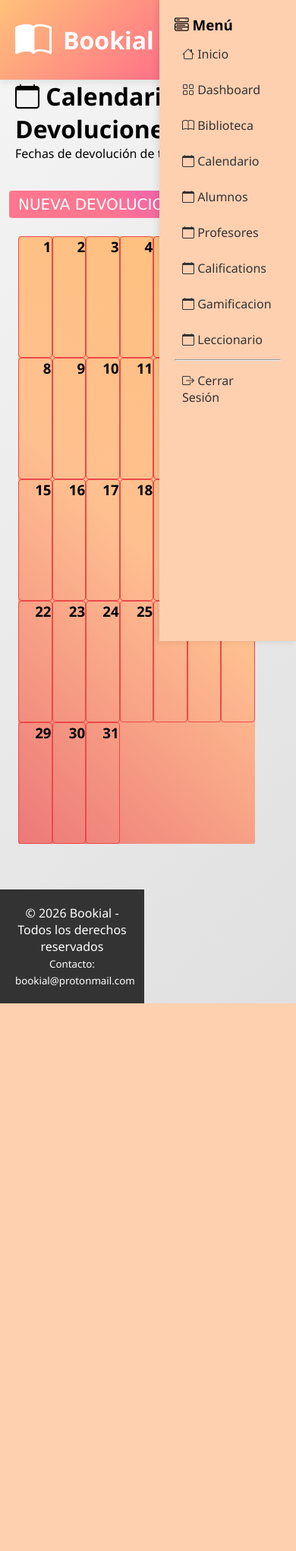
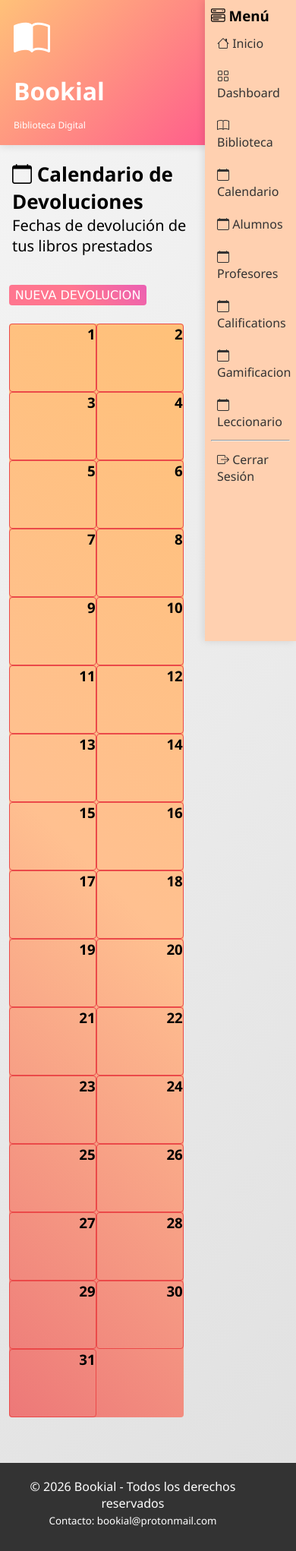
Before and after one commit to sarayepm/Bookial-sandbox, a Flask app: template templates/private/calendar.html in a window 390 px wide. Shown: the whole page at 76% size. Before the commit the page ends 1321 px from the top, so only its background shows below. Run offline with Flask 3, Linux system fonts and the light colour scheme; the template is opened without the code that fills it, so the values that code supplies are empty.

Commit message:
papucalendar

```diff
--- a/static/css/calendar.css
+++ b/static/css/calendar.css
@@ -40,12 +40,24 @@
 	margin-left: 20px;
 }
 
+.calendar-intro {
+	margin-top: 20px;
+}
+
+.calendar-intro h1 {
+	font-size: 40px;
+}
+
+.calendar-intro p {
+	font-size: 20px;
+}
+
 h3 {
 	font-weight: 600;
 }
 
 .buttons-family {
-	margin: 38px 12px 24px;
+	margin: 38px 20px 24px;
 }
 
 button {
@@ -59,11 +71,11 @@ button {
 }
 
 .container {
-	border-radius: 2px;
+	border-radius: 4px;
 	background-image: linear-gradient(45deg, var(--bookialsalmon), var(--lightorange), var(--mainorange));
 	display: grid;
 	width: 80%;
-	margin-left: 24px;
+	margin-left: 20px;
 	margin-bottom: 60px;
 	grid-template-columns: repeat(7, 1fr);
 	grid-template-rows: repeat(4, 1fr);
@@ -75,3 +87,88 @@ button {
 	border-radius: 4px;
 	border: solid 1px var(--bookialred);
 }
+
+@media (min-width: 318px) and (max-width: 425px) {
+	nav {
+		max-width: 120px;
+		padding: 8px;
+	}
+
+
+	nav a {
+		padding: 8px;
+	}
+
+	header {
+		padding: 18px;
+	}
+
+	.header-div {
+		flex-direction: column;
+		align-items: first baseline;
+	}
+
+	.calendar-intro {
+		margin-right: 110px;
+		margin-left: 10px;
+		padding: 0px 6px;
+	}
+
+	.calendar-intro h1 {
+		font-size: 26px;
+	}
+
+	.buttons-family {
+		margin-left: 3%;
+	}
+
+	button {
+		font-size: 16px;
+		padding: 4px 8px;
+	}
+
+	.container {
+		margin-left: 3%;
+		width: 59%;
+		grid-template-columns: 1fr 1fr;
+		grid-template-rows: auto;
+	}
+
+	.box {
+		height: 90px;
+	}
+
+	footer {
+		margin: 0px;
+		padding: 20px 40px 30px 0px;
+	}
+
+}
+
+@media (min-width: 426px) and (max-width: 768px) {
+
+	.container{
+		width: 70%;
+		grid-template-columns: 1fr 1fr 1fr;
+		grid-template-rows: auto;
+	}
+
+	.calendar-intro h1 {
+		margin-right: 190px;
+	}
+
+	footer {
+		margin-right: 150px;
+	}
+
+}
+
+@media (min-width: 769px) and (max-width: 1230px) {
+
+	.container{
+		width: 70%;
+		grid-template-columns: repeat(3, 1fr);
+		grid-template-rows: auto;
+	}
+
+}
--- a/static/css/structure.css
+++ b/static/css/structure.css
@@ -29,11 +29,11 @@ header {
 
 nav {
 	background: var(--paleorange);
-	padding: 20px;
+	padding: 18px;
 	position: fixed;
 	right: 0;
 	top: 0;
-	width: 220px;
+	width: 216px;
 	height: 100vh;
 	box-shadow: -2px 0 10px rgba(0,0,0,0.1);
 	overflow-y: auto;
--- a/templates/private/calendar.html
+++ b/templates/private/calendar.html
@@ -3,10 +3,10 @@
 <head>
 	<meta charset="UTF-8">
 	<meta name="viewport" content="width=device-width, initial-scale=1.0">
-	<link rel="stylesheet" href="../static/css/aesthetic.css">
-	<link rel="stylesheet" href="../static/css/structure.css">
-	<link rel="stylesheet" href="../static/css/home.css">
-	<link rel="stylesheet" href="../static/css/calendar.css">
+	<link rel="stylesheet" href="../../static/css/aesthetic.css">
+	<link rel="stylesheet" href="../../static/css/structure.css">
+	<link rel="stylesheet" href="../../static/css/home.css">
+	<link rel="stylesheet" href="../../static/css/calendar.css">
 	<link href="https://cdn.jsdelivr.net/npm/bootstrap-icons/font/bootstrap-icons.css" rel="stylesheet">
 	<link rel="stylesheet" href="https://fonts.googleapis.com/css2?family=Material+Symbols+Outlined:opsz,wght,FILL,GRAD@24,400,0,0&icon_names=person_alert" />
 	<title>Bookial - Calendario</title>
--- a/templates/public/index.html
+++ b/templates/public/index.html
@@ -3,9 +3,9 @@
 <head>
 	<meta charset="UTF-8">
 	<meta name="viewport" content="width=device-width, initial-scale=1.0">
-	<link rel="stylesheet" href="../static/css/aesthetic.css">
-	<link rel="stylesheet" href="../static/css/structure.css">
-	<link rel="stylesheet" href="../static/css/home.css">
+	<link rel="stylesheet" href="../../static/css/aesthetic.css">
+	<link rel="stylesheet" href="../../static/css/structure.css">
+	<link rel="stylesheet" href="../../static/css/home.css">
 	<link href="https://cdn.jsdelivr.net/npm/bootstrap-icons/font/bootstrap-icons.css" rel="stylesheet">
 	<title>Bookial - Inicio</title>
 </head>
```
Also changed, not shown: static/css/lectionary.css (+2 -8 lines).
